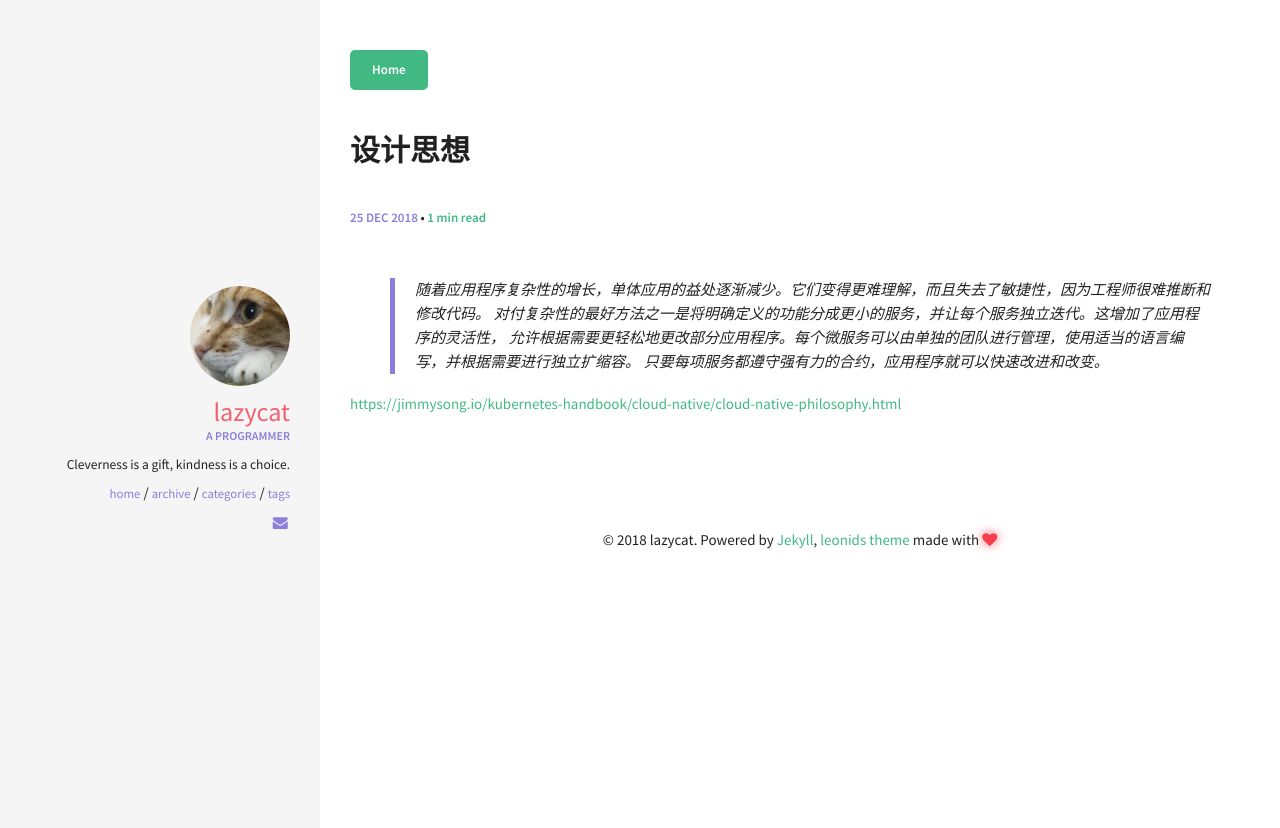
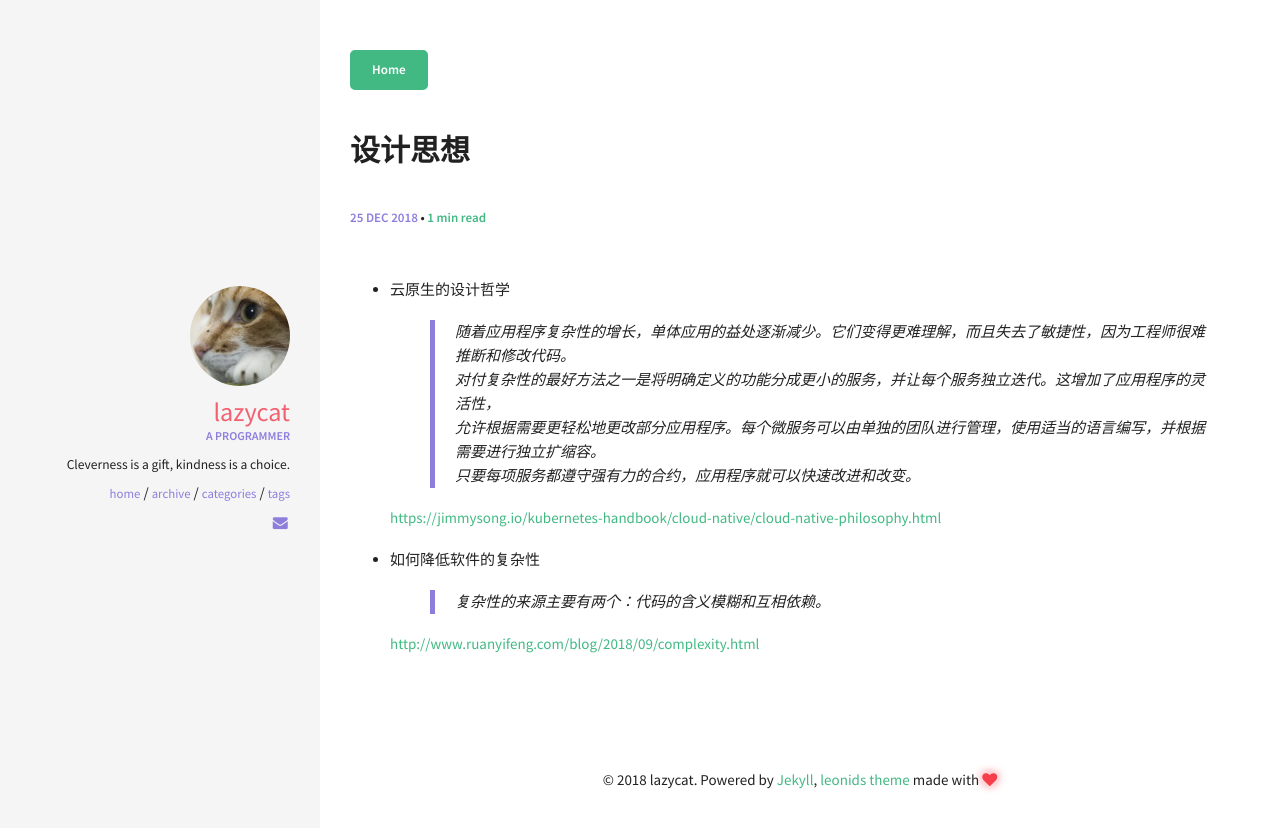
Before and after one commit to iptraveller/iptraveller.github.com, a Jekyll site: the page built from _posts/2018-12-25-design-concept.md, in a window 1280 px wide. Shown: the top 828 px of the page. Built offline with Jekyll 4.4.1, drawn with Linux system fonts in a browser that asks for light colours; comment, search, counter and statistics services are not loaded.

Commit message:
modify file

```diff
--- a/_posts/2018-12-25-design-concept.md
+++ b/_posts/2018-12-25-design-concept.md
@@ -7,10 +7,17 @@ comments: true
 
 ---
 
+* 云原生的设计哲学
 
-> 随着应用程序复杂性的增长，单体应用的益处逐渐减少。它们变得更难理解，而且失去了敏捷性，因为工程师很难推断和修改代码。
-> 对付复杂性的最好方法之一是将明确定义的功能分成更小的服务，并让每个服务独立迭代。这增加了应用程序的灵活性，
-> 允许根据需要更轻松地更改部分应用程序。每个微服务可以由单独的团队进行管理，使用适当的语言编写，并根据需要进行独立扩缩容。
-> 只要每项服务都遵守强有力的合约，应用程序就可以快速改进和改变。
+  > 随着应用程序复杂性的增长，单体应用的益处逐渐减少。它们变得更难理解，而且失去了敏捷性，因为工程师很难推断和修改代码。
+  > 对付复杂性的最好方法之一是将明确定义的功能分成更小的服务，并让每个服务独立迭代。这增加了应用程序的灵活性，
+  > 允许根据需要更轻松地更改部分应用程序。每个微服务可以由单独的团队进行管理，使用适当的语言编写，并根据需要进行独立扩缩容。
+  > 只要每项服务都遵守强有力的合约，应用程序就可以快速改进和改变。
 
-[https://jimmysong.io/kubernetes-handbook/cloud-native/cloud-native-philosophy.html](https://jimmysong.io/kubernetes-handbook/cloud-native/cloud-native-philosophy.html)
+  [https://jimmysong.io/kubernetes-handbook/cloud-native/cloud-native-philosophy.html](https://jimmysong.io/kubernetes-handbook/cloud-native/cloud-native-philosophy.html)
+
+* 如何降低软件的复杂性
+
+  > 复杂性的来源主要有两个：代码的含义模糊和互相依赖。
+
+  [http://www.ruanyifeng.com/blog/2018/09/complexity.html](http://www.ruanyifeng.com/blog/2018/09/complexity.html)
```
